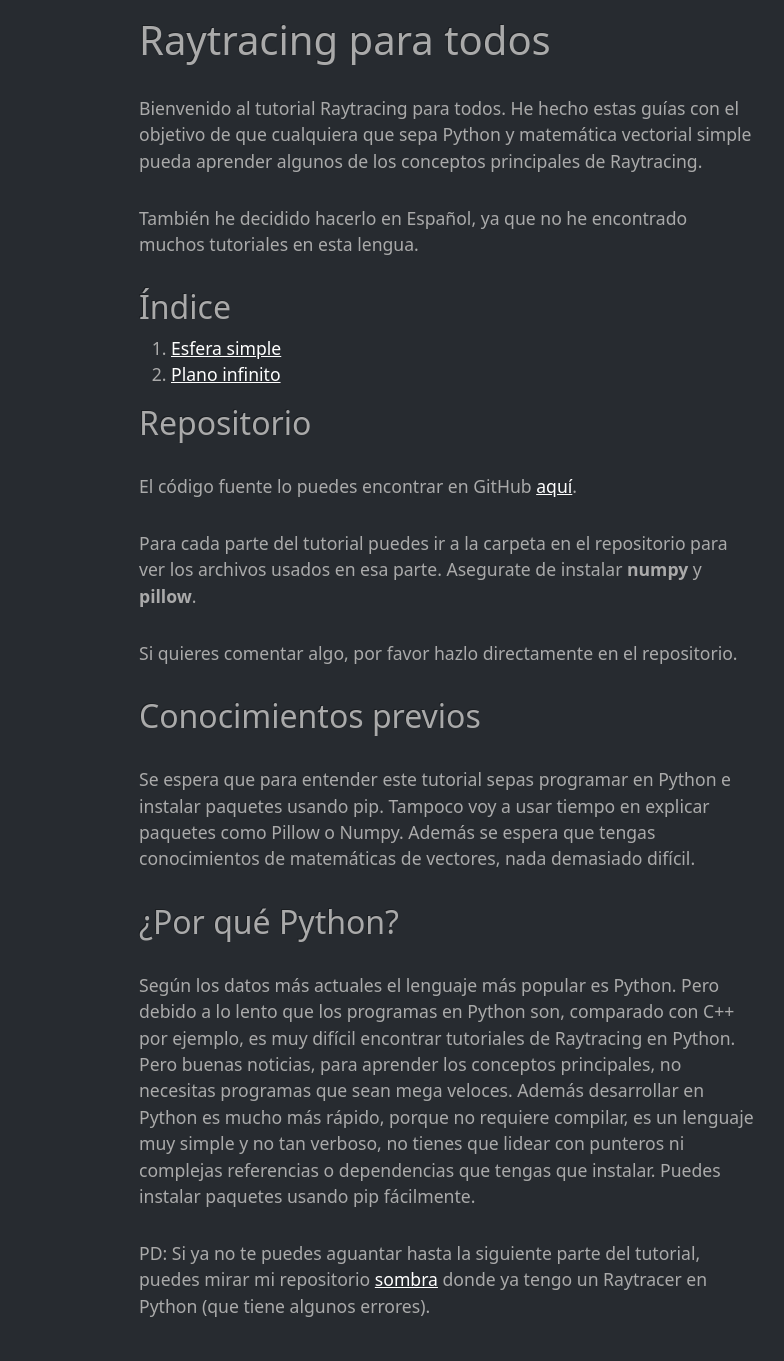
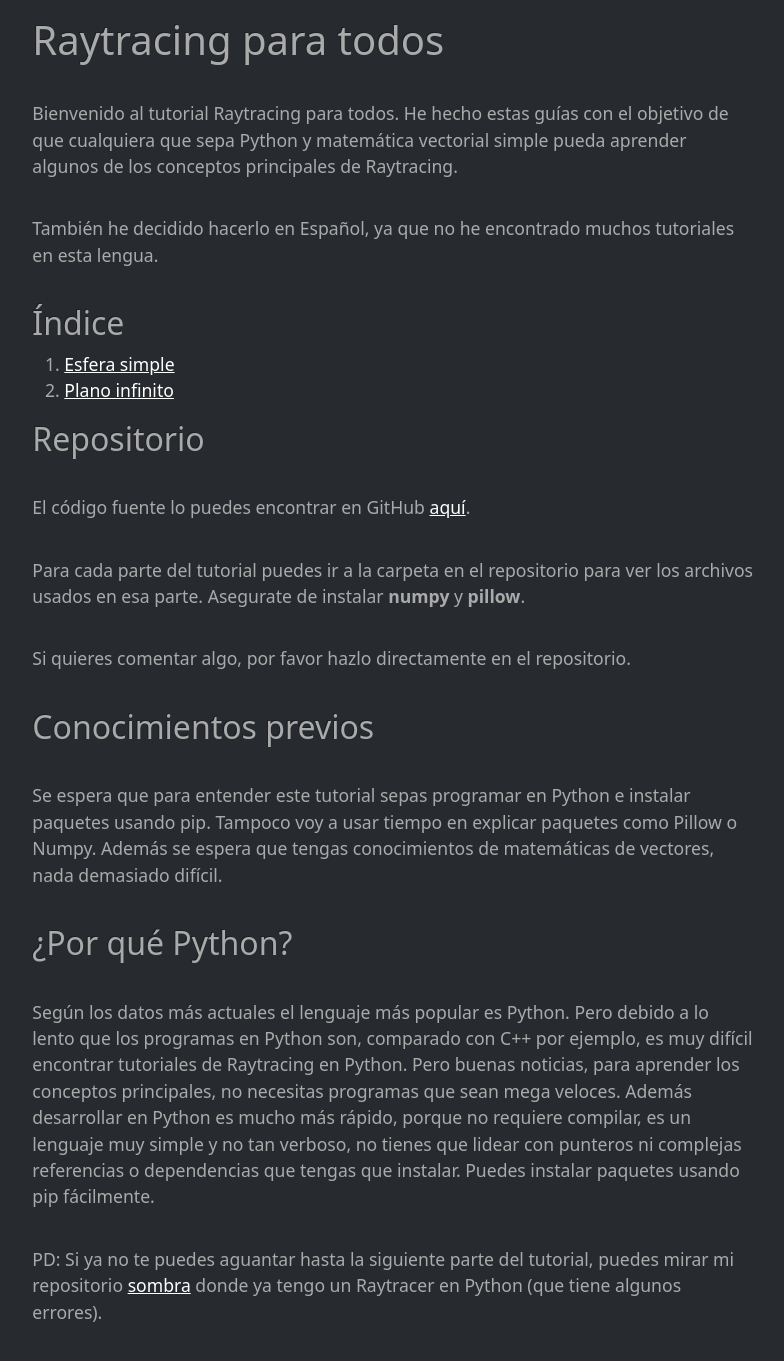
Before and after one commit to sombra-studio/raytracing-para-todos, a Jekyll site: the page built from docs/index.md, in a window 1280 px wide. Shown: the whole page, without its empty margins (193-977 px from the left). Built offline with Jekyll 4.4.1, drawn with Linux system fonts in a browser that asks for light colours; our own code applies the rules of GitHub Pages for plain Markdown files.

Commit message:
increase content width to 7 cols in xl

```diff
--- a/docs/_layouts/default.html
+++ b/docs/_layouts/default.html
@@ -12,7 +12,7 @@
     <title>{{ page.title }}</title>
   </head>
   <body>
-    <div class="container offset-xl-3 col-xl-6 my-3">
+    <div class="container offset-xl-2 col-xl-7 my-3">
       {{ content }}
     </div>
 
--- a/docs/_layouts/home.html
+++ b/docs/_layouts/home.html
@@ -12,7 +12,7 @@
     <title>{{ page.title }}</title>
   </head>
   <body>
-    <div class="container offset-xl-3 col-xl-6 my-3">
+    <div class="container offset-xl-2 col-xl-7 my-3">
       {{ content }}
     </div>
 
```
